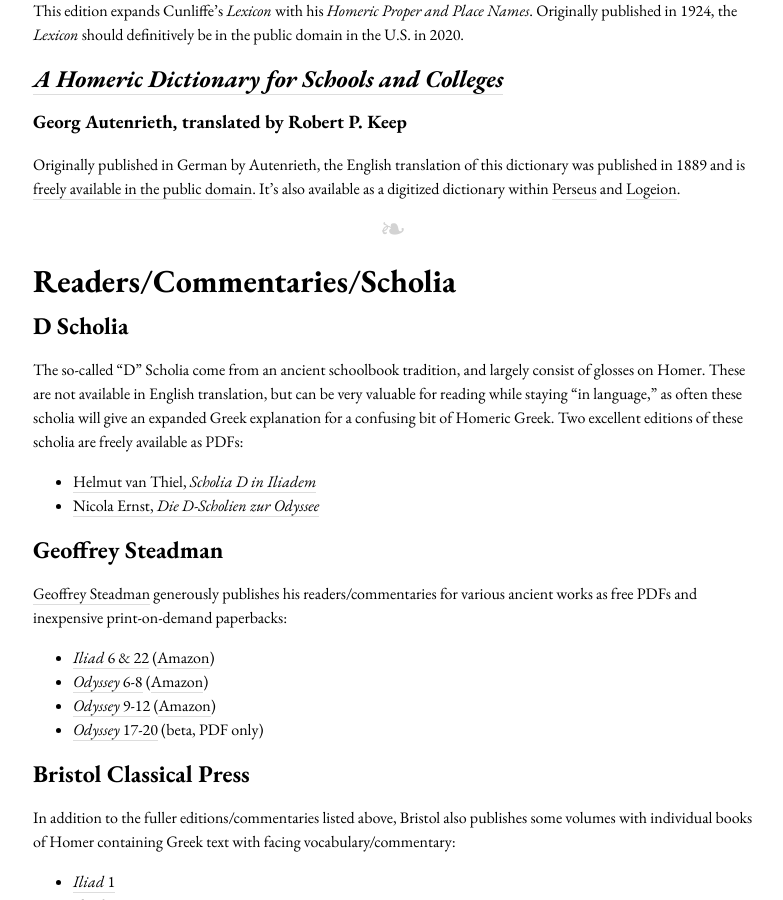
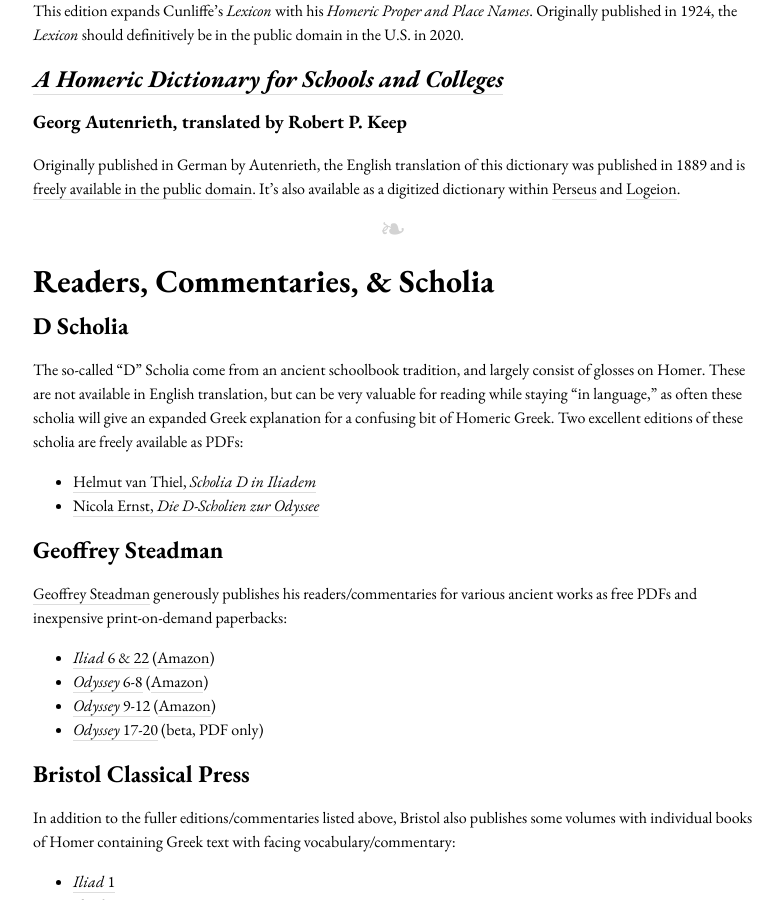
Before and after one commit to ryanfb/etc, a Jekyll site: the page built from _posts/2019-02-25-resources_for_reading_homeric_greek.md, in a window 1280 px wide and 900 px high, scrolled down 2993 px. Shown: the whole window, without its empty margins (247-1030 px from the left). Built offline with Jekyll 4.4.1, drawn with Linux system fonts in a browser that asks for light colours; nearby versions of some CDN libraries.

Commit message:
Formatting

```diff
--- a/_posts/2019-02-25-resources_for_reading_homeric_greek.md
+++ b/_posts/2019-02-25-resources_for_reading_homeric_greek.md
@@ -104,7 +104,7 @@ Originally published in German by Autenrieth, the English translation of this di
 
 ---
 
-# Readers/Commentaries/Scholia
+# Readers, Commentaries, & Scholia
 
 ## D Scholia
 
```
